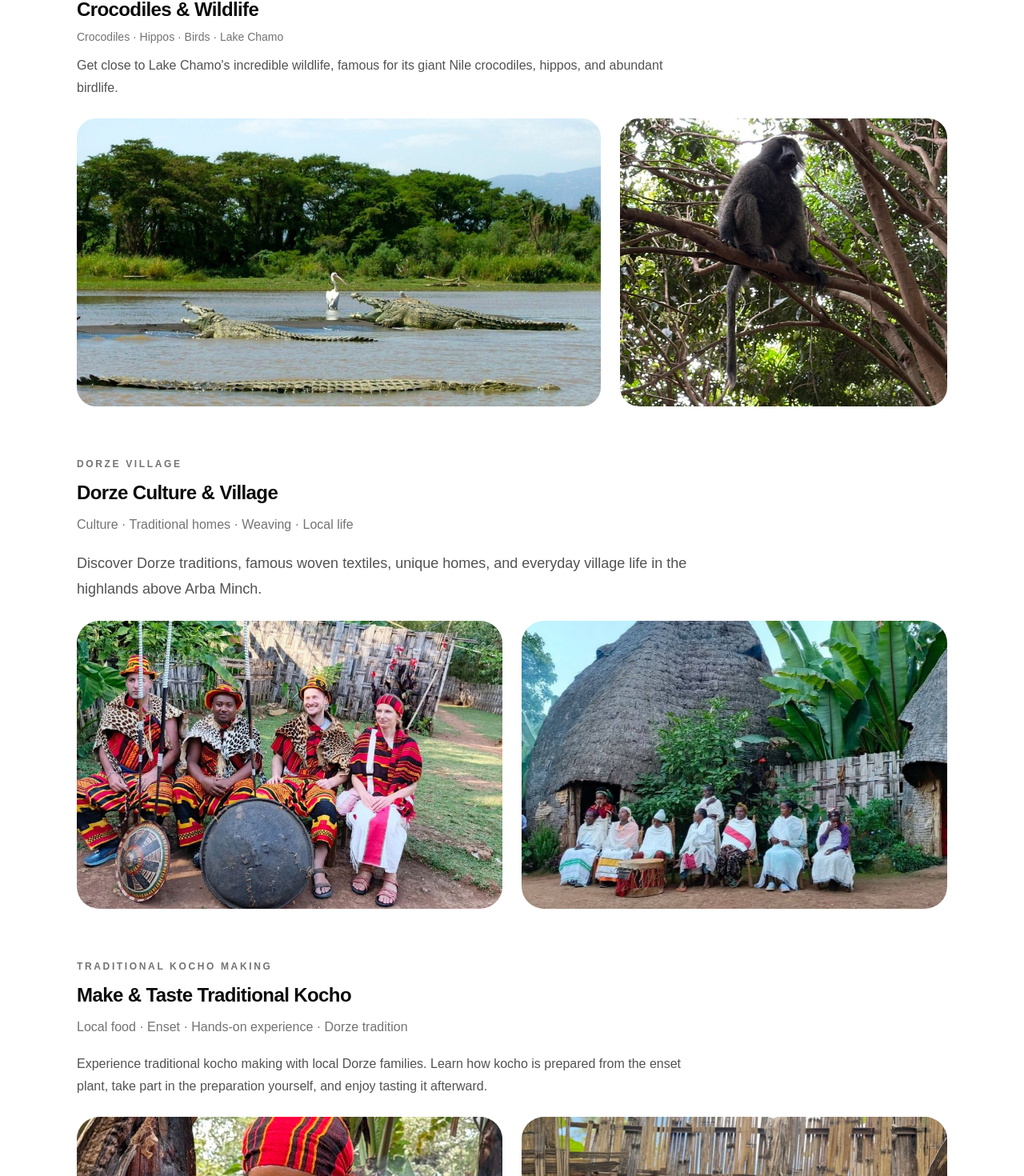
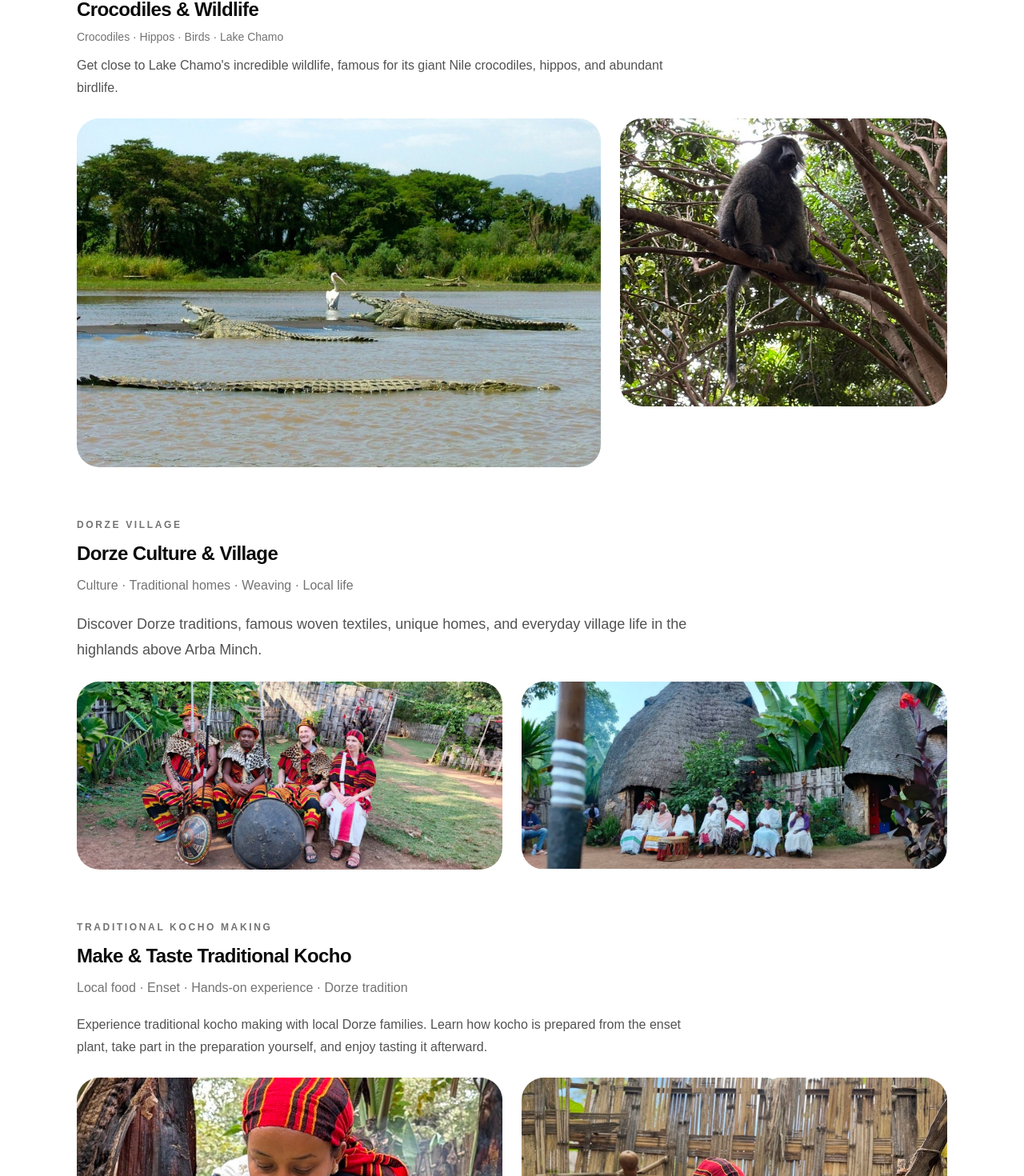
Before and after one commit to amanuel-gezahange/abushtour, a Next.js app: page / in a window 1280 px wide. Shown: the part 1991-3461 px from the top of the page at 80% size. Built offline with nearby package versions, Linux system fonts and the light colour scheme.

Commit message:
final adjustment added nech sar commit

```diff
--- a/app/page.tsx
+++ b/app/page.tsx
@@ -25,6 +25,9 @@ export default function Home() {
 
   const [menuOpen, setMenuOpen] = useState(false);
 
+  const whatsappUrl =
+    "https://wa.me/251960398456?text=Hi%20Abush!%20I'm%20interested%20in%20visiting%20Arba%20Minch%20and%20would%20like%20to%20know%20more%20about%20your%20tours.";
+
   return (
     <main className="min-h-screen bg-white text-neutral-950">
       <script
@@ -42,8 +45,9 @@ export default function Home() {
         <div className="flex items-center justify-between px-5 py-5 md:px-12">
           <a
             href="/"
-            className={`text-lg font-semibold tracking-tight text-white transition-opacity duration-200 ${menuOpen ? "opacity-0" : "opacity-100"
-              }`}
+            className={`text-lg font-semibold tracking-tight text-white transition-opacity duration-200 ${
+              menuOpen ? "opacity-0" : "opacity-100"
+            }`}
           >
             Abush | Arba Minch Guide
           </a>
@@ -62,14 +66,11 @@ export default function Home() {
       </header>
 
       {/* ========================= */}
-      {/* MOBILE MENU */}
+      {/* MENU */}
       {/* ========================= */}
 
       {menuOpen && (
-        <div
-          className={`fixed inset-y-0 right-0 z-50 w-[75%] max-w-sm bg-neutral-950 text-white transition-transform duration-300 ease-out md:w-[360px] ${menuOpen ? "translate-x-0" : "translate-x-full"
-            }`}
-        >
+        <div className="fixed inset-y-0 right-0 z-50 w-[75%] max-w-sm bg-neutral-950 text-white md:w-[360px]">
           <div className="flex h-full flex-col px-6 py-6 md:py-10">
             <div className="mb-6 flex items-center justify-between">
               <span className="text-lg font-semibold">
@@ -80,7 +81,7 @@ export default function Home() {
                 type="button"
                 onClick={() => setMenuOpen(false)}
                 aria-label="Close menu"
-                className="flex h-11 w-11 items-center justify-center rounded-full bg-white/10 text-white"
+                className="flex h-11 w-11 items-center justify-center rounded-full bg-white/10"
               >
                 <span className="text-2xl">×</span>
               </button>
@@ -112,7 +113,7 @@ export default function Home() {
               </a>
 
               <a
-                href="https://wa.me/19452098975?text=Hi%20Abush!%20I'm%20interested%20in%20visiting%20Arba%20Minch%20and%20would%20like%20to%20know%20more%20about%20your%20tours."
+                href={whatsappUrl}
                 target="_blank"
                 rel="noopener noreferrer"
                 className="mx-auto mt-6 flex min-h-12 w-[90%] items-center justify-center gap-2.5 rounded-full bg-[#25D366] px-5 text-sm font-semibold text-white shadow-lg md:mx-0 md:w-[220px] md:px-8"
@@ -139,10 +140,8 @@ export default function Home() {
           className="object-cover object-[center_35%]"
         />
 
-        {/* Dark overlay */}
         <div className="absolute inset-0 bg-gradient-to-b from-black/10 via-black/20 to-black/80" />
 
-        {/* Main content */}
         <div className="relative z-10 w-full px-5 pb-20 text-white md:px-16 md:pb-24">
           <p className="mb-3 text-xs font-semibold uppercase tracking-[0.22em]">
             Arba Minch, Ethiopia
@@ -167,7 +166,7 @@ export default function Home() {
             </a>
 
             <a
-              href="https://wa.me/19452098975?text=Hi%20Abush!%20I'm%20interested%20in%20visiting%20Arba%20Minch%20and%20would%20like%20to%20know%20more%20about%20your%20tours."
+              href={whatsappUrl}
               target="_blank"
               rel="noopener noreferrer"
               className="mx-auto flex min-h-12 w-[90%] items-center justify-center gap-2.5 rounded-full bg-[#25D366] px-5 text-sm font-semibold text-white shadow-lg md:w-[220px]"
@@ -185,7 +184,7 @@ export default function Home() {
 
       <section
         id="tours"
-        className="mx-auto w-full max-w-6xl bg-white px-5 pt-16 pb-8 md:px-8 md:pb-8"
+        className="mx-auto w-full max-w-6xl bg-white px-5 pb-12 pt-16 md:px-8"
       >
         <p className="text-xs font-semibold uppercase tracking-[0.22em] text-neutral-500">
           Explore Arba Minch
@@ -194,8 +193,9 @@ export default function Home() {
         <h2 className="mt-3 text-3xl font-semibold leading-tight tracking-tight text-neutral-950">
           Experiences worth traveling for.
         </h2>
+
         {/* ========================= */}
-        {/* NECH SAR NATIONAL PARK */}
+        {/* NECH SAR */}
         {/* ========================= */}
 
         <div className="mt-12">
@@ -212,12 +212,11 @@ export default function Home() {
           </p>
 
           <p className="mt-5 max-w-3xl text-base leading-7 text-neutral-600">
-            Explore the beautiful landscapes and wildlife of Nech Sar National Park,
-            just outside Arba Minch. Discover open grasslands, scenic viewpoints,
-            wildlife, and the natural beauty surrounding the lakes.
+            Explore the beautiful landscapes and wildlife of Nech Sar National
+            Park, just outside Arba Minch. Discover open grasslands, scenic
+            viewpoints, wildlife, and the natural beauty surrounding the lakes.
           </p>
 
-          {/* Nech Sar photo */}
           <div className="mt-6 w-full overflow-hidden rounded-[28px]">
             <Image
               src="/images/zebra.jpg"
@@ -229,12 +228,12 @@ export default function Home() {
             />
           </div>
         </div>
+
         {/* ========================= */}
         {/* LAKE CHAMO */}
         {/* ========================= */}
 
         <div className="mt-16">
-          {/* Details first */}
           <p className="text-xs font-semibold uppercase tracking-[0.22em] text-neutral-500">
             Lake Chamo
           </p>
@@ -252,21 +251,21 @@ export default function Home() {
             giant Nile crocodiles, hippos, and abundant birdlife.
           </p>
 
-          {/* Wildlife photos */}
           <div className="mt-6 grid gap-6 md:grid-cols-[1.6fr_1fr]">
-            {/* Crocodiles */}
-            <div className="relative h-[420px] w-full overflow-hidden rounded-3xl md:h-[360px]">
+            {/* Crocodiles - landscape */}
+            <div className="w-full overflow-hidden rounded-[28px]">
               <Image
                 src="/images/lake-chamo.jpg"
                 alt="Crocodiles and wildlife at Lake Chamo"
-                fill
+                width={1280}
+                height={853}
                 sizes="(max-width: 768px) 100vw, 60vw"
-                className="object-cover object-top"
+                className="h-auto w-full"
               />
             </div>
 
-            {/* Monkey */}
-            <div className="relative h-[420px] w-full overflow-hidden rounded-3xl md:h-[360px]">
+            {/* Monkey - portrait */}
+            <div className="relative h-[420px] w-full overflow-hidden rounded-[28px] md:h-[360px]">
               <Image
                 src="/images/monkey.jpg"
                 alt="Wildlife around Arba Minch"
@@ -279,11 +278,10 @@ export default function Home() {
         </div>
 
         {/* ========================= */}
-        {/* DORZE CULTURE & VILLAGE */}
+        {/* DORZE */}
         {/* ========================= */}
 
         <div className="mt-16">
-          {/* Details first */}
           <p className="text-xs font-semibold uppercase tracking-[0.22em] text-neutral-500">
             Dorze Village
           </p>
@@ -301,38 +299,36 @@ export default function Home() {
             everyday village life in the highlands above Arba Minch.
           </p>
 
-          {/* Dorze photos */}
           <div className="mt-6 grid gap-6 md:grid-cols-2">
-            {/* Dorze culture */}
-            <div className="relative h-[300px] w-full overflow-hidden rounded-[28px] md:h-[360px]">
+            <div className="w-full overflow-hidden rounded-[28px]">
               <Image
                 src="/images/dorze.jpg"
                 alt="Dorze cultural experience near Arba Minch"
-                fill
+                width={1280}
+                height={853}
                 sizes="(max-width: 768px) 100vw, 50vw"
-                className="object-cover object-center"
+                className="h-auto w-full"
               />
             </div>
 
-            {/* Dorze village */}
-            <div className="relative h-[300px] w-full overflow-hidden rounded-[28px] md:h-[360px]">
+            <div className="w-full overflow-hidden rounded-[28px]">
               <Image
                 src="/images/village.jpg"
                 alt="Traditional Dorze village near Arba Minch"
-                fill
+                width={1280}
+                height={853}
                 sizes="(max-width: 768px) 100vw, 50vw"
-                className="object-cover object-center"
+                className="h-auto w-full"
               />
             </div>
           </div>
         </div>
 
         {/* ========================= */}
-        {/* TRADITIONAL KOCHO MAKING */}
+        {/* KOCHO */}
         {/* ========================= */}
 
         <div className="mt-16">
-          {/* Details first */}
           <p className="text-xs font-semibold uppercase tracking-[0.22em] text-neutral-500">
             Traditional Kocho Making
           </p>
@@ -351,9 +347,7 @@ export default function Home() {
             preparation yourself, and enjoy tasting it afterward.
           </p>
 
-          {/* Kocho photos */}
           <div className="mt-6 grid gap-6 md:grid-cols-2">
-            {/* Kocho photo 1 */}
             <div className="relative h-[430px] w-full overflow-hidden rounded-[28px] md:h-[480px]">
               <Image
                 src="/images/kocho.jpg"
@@ -364,7 +358,6 @@ export default function Home() {
               />
             </div>
 
-            {/* Kocho photo 2 */}
             <div className="relative h-[430px] w-full overflow-hidden rounded-[28px] md:h-[480px]">
               <Image
                 src="/images/kocho1.jpg"
@@ -378,16 +371,11 @@ export default function Home() {
         </div>
 
         {/* ========================= */}
-        {/* TRADITIONAL DORZE WEAVING */}
-        {/* ========================= */}
-
-        {/* ========================= */}
-        {/* TRADITIONAL DORZE WEAVING */}
+        {/* WEAVING */}
         {/* ========================= */}
 
         <div className="mt-16 md:grid md:grid-cols-2 md:items-center md:gap-16">
-
-          {/* Text - left side on desktop */}
+          {/* Text */}
           <div>
             <p className="text-xs font-semibold uppercase tracking-[0.22em] text-neutral-500">
               Local Craft
@@ -402,12 +390,12 @@ export default function Home() {
             </p>
 
             <p className="mt-5 text-lg leading-8 text-neutral-600">
-              Meet local weavers and discover the traditional skills behind Dorze
-              textiles, passed down through generations.
+              Meet local weavers and discover the traditional skills behind
+              Dorze textiles, passed down through generations.
             </p>
           </div>
 
-          {/* Image - right side on desktop */}
+          {/* Weaving photo */}
           <div className="relative mt-6 h-[430px] w-full overflow-hidden rounded-[28px] md:mt-0 md:h-[480px]">
             <Image
               src="/images/weaving.jpg"
@@ -417,7 +405,6 @@ export default function Home() {
               className="object-cover object-center"
             />
           </div>
-
         </div>
       </section>
 
@@ -425,7 +412,7 @@ export default function Home() {
       {/* WHY ABUSH */}
       {/* ========================= */}
 
-      <section className="bg-[#f3efe7] px-5 pt-10 pb-10 md:px-0 md:py-16">
+      <section className="bg-[#f3efe7] px-5 pb-10 pt-10 md:px-0 md:py-16">
         <div className="mx-auto max-w-6xl md:px-10">
           <p className="text-xs font-semibold uppercase tracking-[0.22em] text-neutral-500">
             Why Abush
@@ -436,7 +423,6 @@ export default function Home() {
           </h2>
 
           <div className="mt-8 grid gap-7 md:mt-10 md:max-w-5xl md:grid-cols-3 md:gap-12">
-            {/* Local knowledge */}
             <div>
               <FaMapMarkerAlt className="mb-3 text-xl text-neutral-950" />
 
@@ -448,7 +434,6 @@ export default function Home() {
               </p>
             </div>
 
-            {/* Flexible trips */}
             <div>
               <FaRoute className="mb-3 text-xl text-neutral-950" />
 
@@ -460,7 +445,6 @@ export default function Home() {
               </p>
             </div>
 
-            {/* Direct planning */}
             <div>
               <FaComments className="mb-3 text-xl text-neutral-950" />
 
@@ -481,10 +465,9 @@ export default function Home() {
 
       <section
         id="guide"
-        className="bg-neutral-950 px-5 pt-10 pb-16 text-white md:px-12 md:py-16"
+        className="bg-neutral-950 px-5 pb-16 pt-10 text-white md:px-12 md:py-16"
       >
         <div className="mx-auto max-w-6xl md:grid md:grid-cols-2 md:items-center md:gap-16">
-          {/* Guide text */}
           <div>
             <p className="text-xs font-semibold uppercase tracking-[0.22em] text-white/60">
               Your Local Guide
@@ -509,7 +492,6 @@ export default function Home() {
             </p>
           </div>
 
-          {/* Guide photo */}
           <div className="relative mt-10 h-[560px] w-full overflow-hidden rounded-[28px] md:mt-0 md:max-h-[600px]">
             <Image
               src="/images/guide.jpg"
@@ -528,7 +510,7 @@ export default function Home() {
 
       <section
         id="contact"
-        className="bg-[#f3efe7] px-5 pt-14 pb-10 md:px-12 md:py-16"
+        className="bg-[#f3efe7] px-5 pb-10 pt-14 md:px-12 md:py-16"
       >
         <div className="mx-auto max-w-6xl">
           <p className="text-xs font-semibold uppercase tracking-[0.22em] text-neutral-500">
@@ -546,7 +528,7 @@ export default function Home() {
           </p>
 
           <a
-            href="https://wa.me/19452098975?text=Hi%20Abush!%20I'm%20interested%20in%20visiting%20Arba%20Minch%20and%20would%20like%20to%20know%20more%20about%20your%20tours."
+            href={whatsappUrl}
             target="_blank"
             rel="noopener noreferrer"
             className="mx-auto mt-8 flex min-h-12 w-[90%] items-center justify-center gap-2.5 rounded-full bg-[#25D366] px-5 text-sm font-semibold text-white md:mx-0 md:w-[290px]"
@@ -561,7 +543,7 @@ export default function Home() {
       {/* FOOTER */}
       {/* ========================= */}
 
-      <footer className="bg-neutral-950 px-5 pt-8 pb-6 text-white">
+      <footer className="bg-neutral-950 px-5 pb-6 pt-8 text-white">
         <div className="mx-auto flex max-w-6xl flex-col gap-3">
           <p className="text-lg font-semibold">
             Abush | Arba Minch Guide
```
